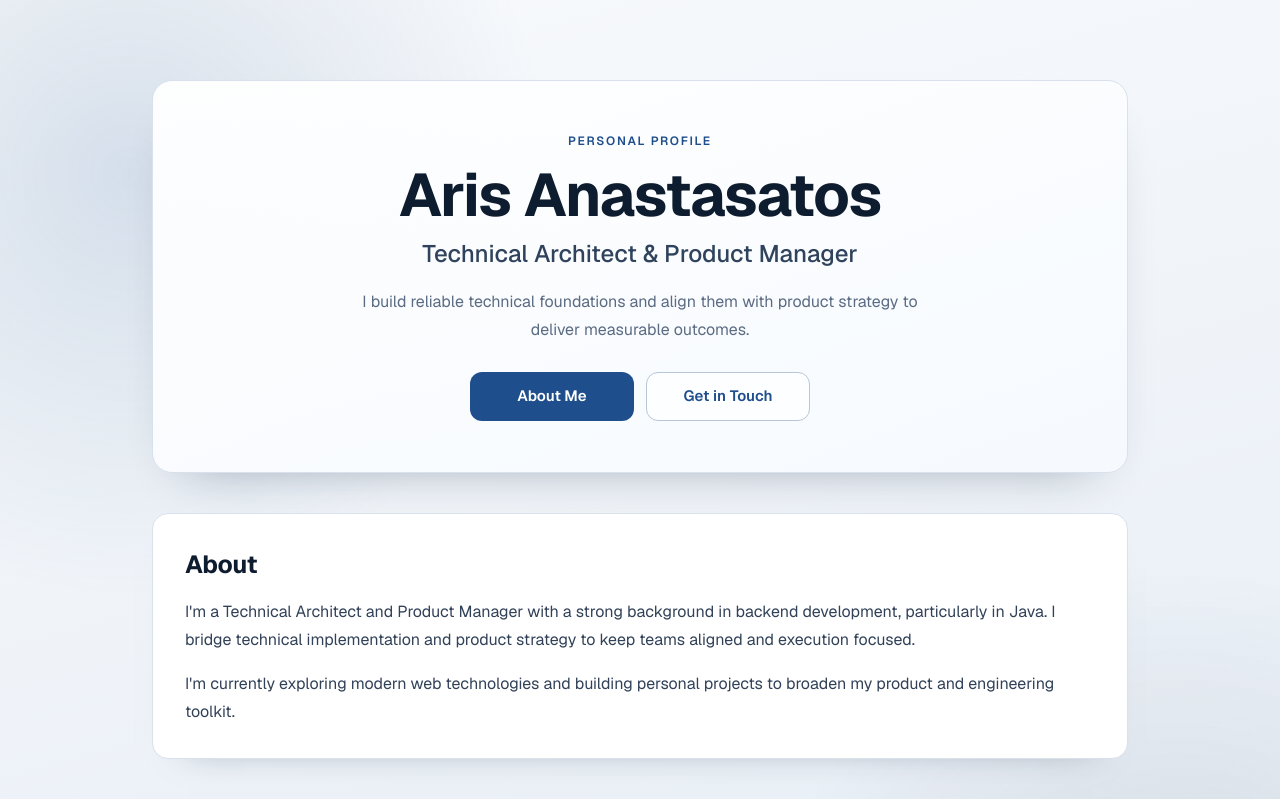
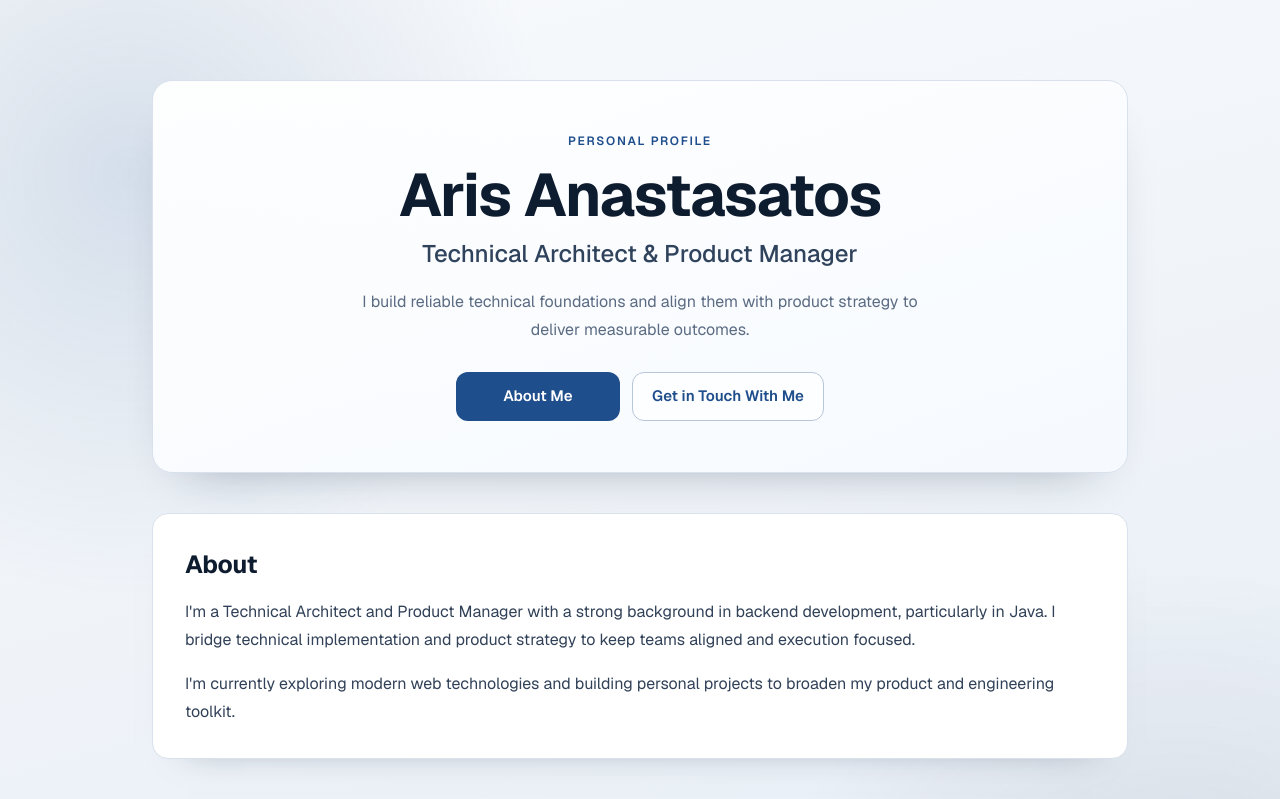
Before and after one commit to ArisAna/arisan-frontend, a Next.js app: page / in a window 1280 px wide. Shown: the top 799 px of the page. Built offline with nearby package versions, Linux system fonts and the light colour scheme.

Commit message:
test plesk autodeploy

```diff
--- a/app/page.tsx
+++ b/app/page.tsx
@@ -16,7 +16,7 @@ export default function Home() {
               About Me
             </a>
             <a href="#contact" className="btn btn-secondary">
-              Get in Touch
+              Get in Touch With Me
             </a>
           </div>
         </section>
```
